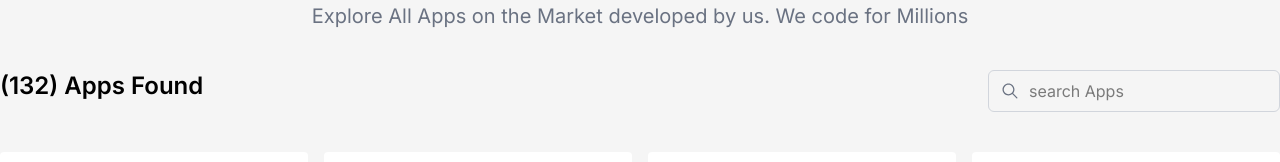
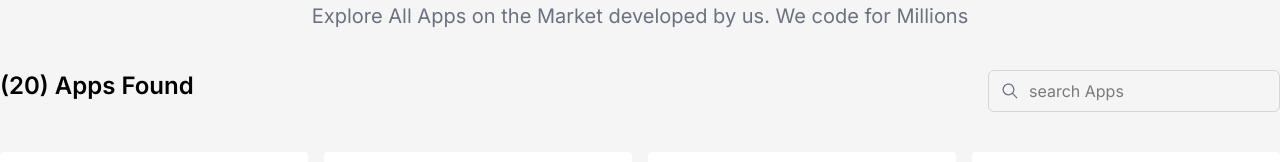
Before and after one commit to fh1683398/Hero.Io-app-website, a React (Vite) app: page /apps in a window 1280 px wide. Shown: the part 226-388 px from the top of the page. Built offline with nearby package versions, Linux system fonts and the light colour scheme.

Commit message:
search option enabled

```diff
--- a/src/components/All Apps/AllApps.jsx
+++ b/src/components/All Apps/AllApps.jsx
@@ -1,10 +1,16 @@
-import React from 'react';
+import React, { useState } from 'react';
 import { useLoaderData } from 'react-router';
 import SingleApp from './SingleApp';
 import { IoIosSearch } from "react-icons/io";
 
 const AllApps = () => {
     const allApps = useLoaderData()
+    const [search, setSearch] = useState("")
+
+    const filteredApps = allApps.filter(app =>
+        app.title.toLowerCase().includes(search.toLowerCase())
+    )
+
     return (
         <div className='max-w-360 mx-auto'>
 
@@ -15,20 +21,31 @@ const AllApps = () => {
             </div>
 
             <div className='flex flex-col md:flex-row md:gap-5 justify-between mb-10'>
-                <h4 className='font-semibold text-2xl text-center md:text-left'>(132) Apps Found</h4>
+                <h4 className='font-semibold text-2xl text-center md:text-left'>({filteredApps.length}) Apps Found</h4>
 
                 <div className='relative flex items-center justify-center'>
 
-                    <button className='absolute left-3 text-gray-500 cursor-pointer'><IoIosSearch size={20}/></button>
+                    <button className='absolute left-3 text-gray-500 cursor-pointer'><IoIosSearch size={20} /></button>
 
-                    <input className='pl-10 pr-4 py-2 border border-gray-300 rounded-md w-full' type="text" placeholder='search Apps' />
+                    <input
+                        className='pl-10 pr-4 py-2 border border-gray-300 rounded-md w-full'
+                        type="text"
+                        placeholder='search Apps'
+                        onChange={(e) => setSearch(e.target.value)}
+                    />
                 </div>
             </div>
+
             <div className='grid md:grid-cols-2 lg:grid-cols-4 gap-4 md:items-stretch mb-10 md:mb-20'>
                 {
-                    allApps.map(app => <SingleApp app={app}></SingleApp>)
+                    (search ? filteredApps : allApps).map(app => <SingleApp app={app}></SingleApp>)
                 }
             </div>
+
+            {/* if no results found after search */}
+            {filteredApps.length === 0 && (
+                <p>NO apps found</p>
+            )}
         </div>
     );
 };
```
